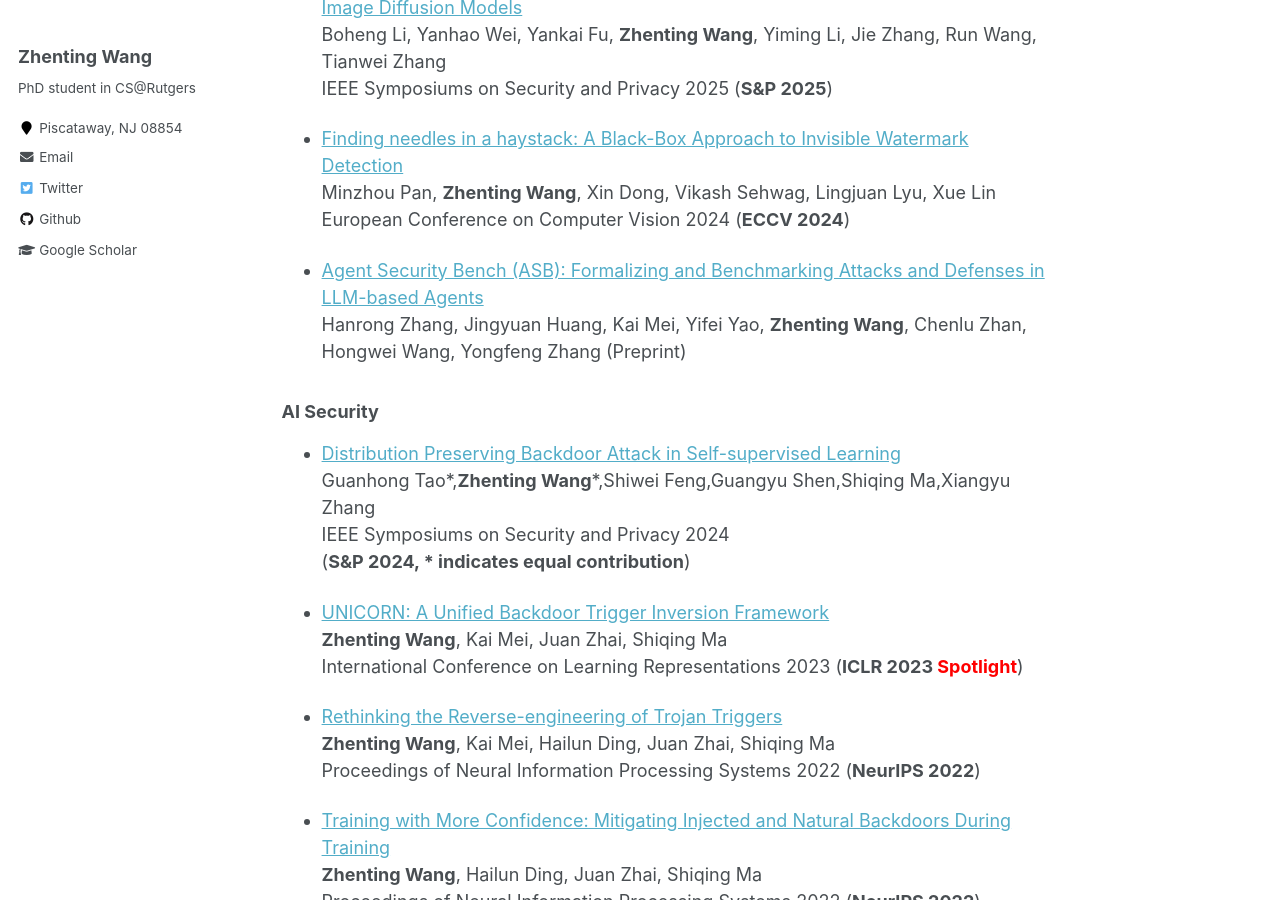
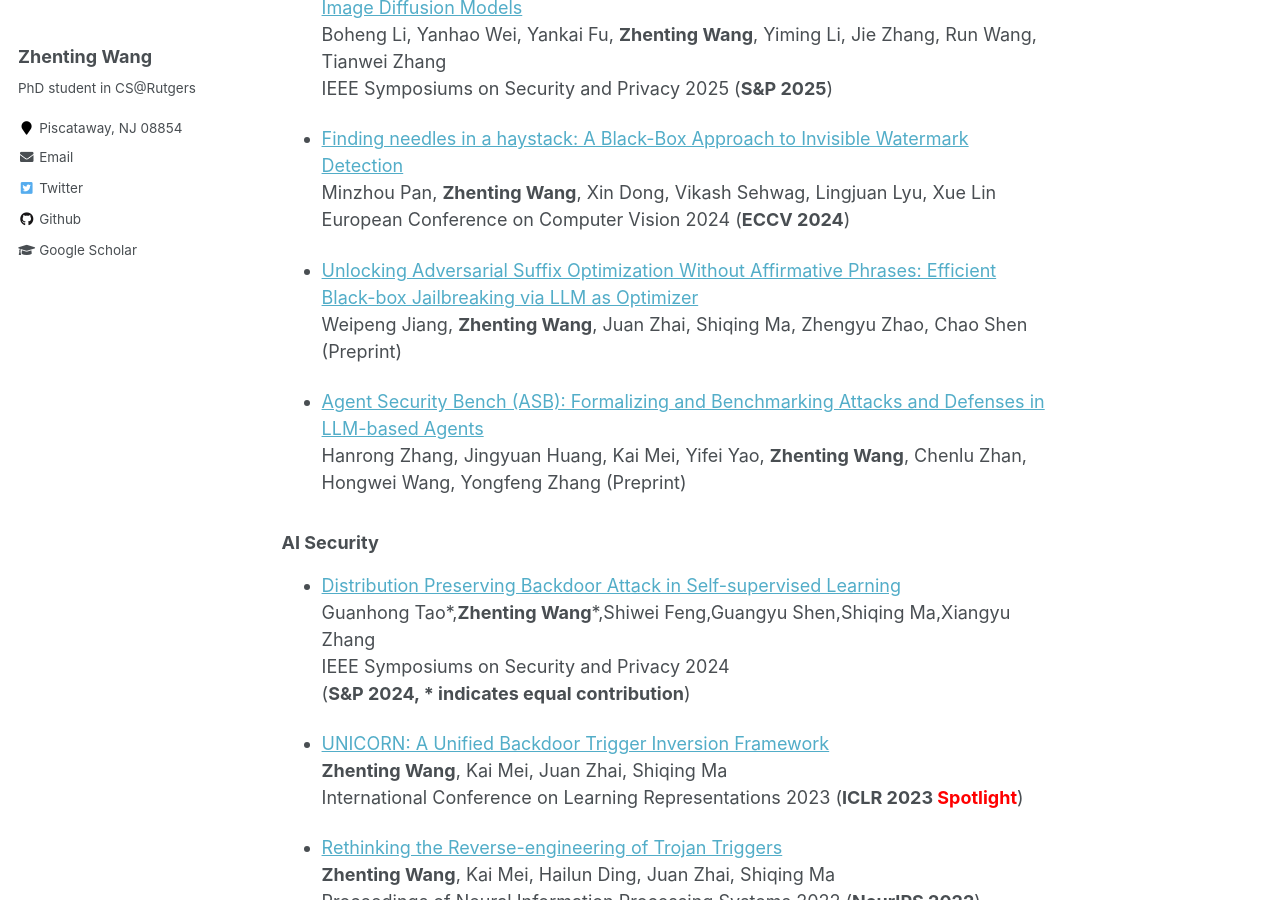
Before and after one commit to ZhentingWang/zhentingwang.github.io, a Jekyll site: the page built from _pages/about.md, in a window 1280 px wide and 900 px high, scrolled down 1163 px. Built offline with Jekyll 4.4.1, drawn with Linux system fonts in a browser that asks for light colours; some of the changed text lies outside the part shown.

Commit message:
Update about.md

```diff
--- a/_pages/about.md
+++ b/_pages/about.md
@@ -90,6 +90,9 @@ IEEE Symposiums on Security and Privacy 2025 (**S&P 2025**)
 Minzhou Pan, **Zhenting Wang**, Xin Dong, Vikash Sehwag, Lingjuan Lyu, Xue Lin
 European Conference on Computer Vision 2024 (**ECCV 2024**)
 
+* [Unlocking Adversarial Suffix Optimization Without Affirmative Phrases: Efficient Black-box Jailbreaking via LLM as Optimizer](https://arxiv.org/pdf/2408.11313)
+Weipeng Jiang, **Zhenting Wang**, Juan Zhai, Shiqing Ma, Zhengyu Zhao, Chao Shen (Preprint)
+
 * [Agent Security Bench (ASB): Formalizing and Benchmarking Attacks and Defenses in LLM-based Agents](https://arxiv.org/pdf/2410.02644)
 Hanrong Zhang, Jingyuan Huang, Kai Mei, Yifei Yao, **Zhenting Wang**, Chenlu Zhan, Hongwei Wang, Yongfeng Zhang (Preprint)
 
```
Also changed, not shown: other parts of _pages/about.md (+0 -3 lines).
